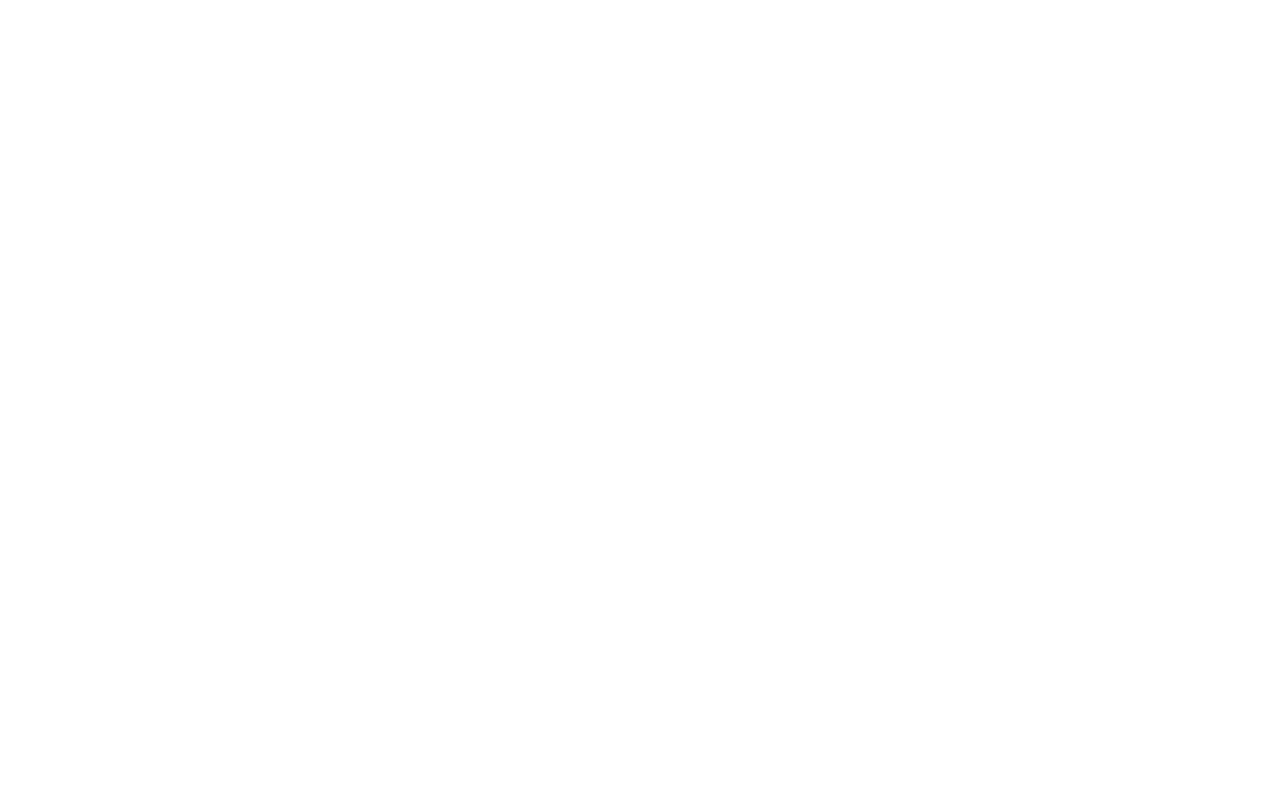
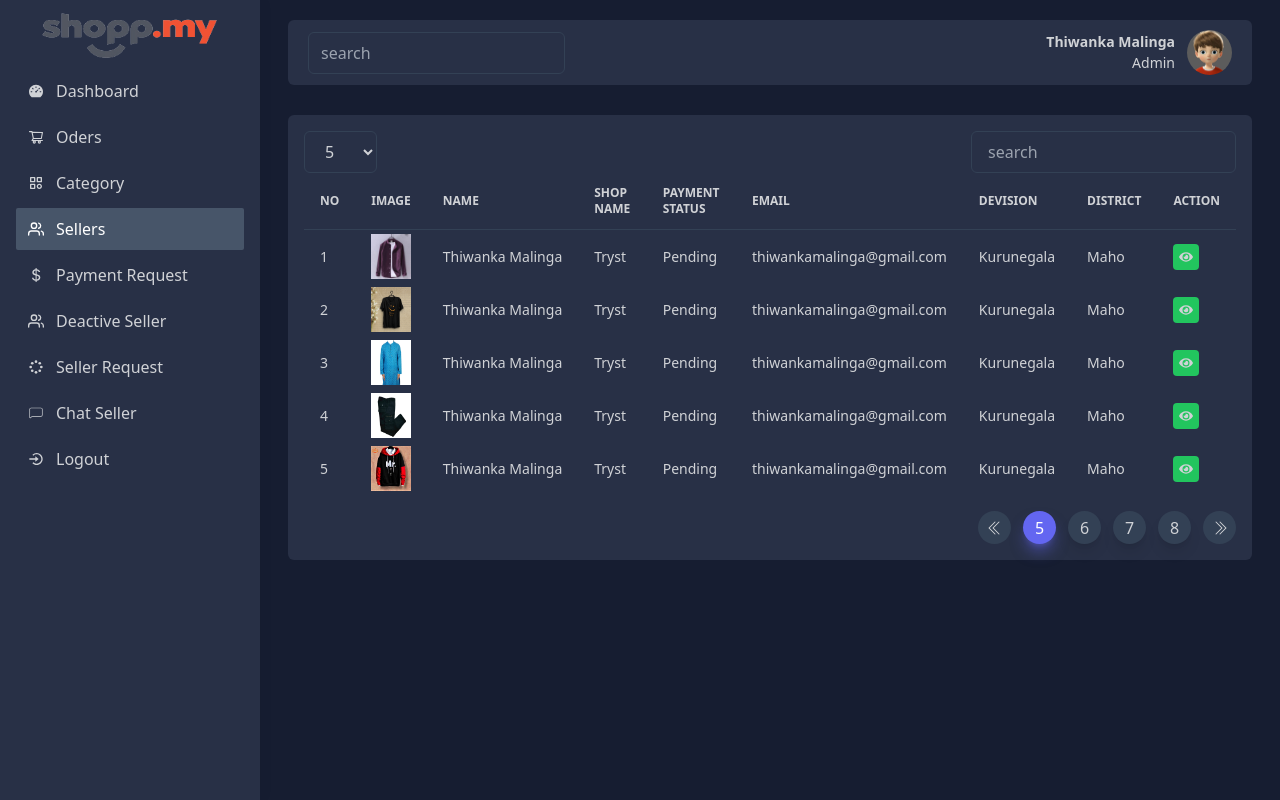
Before and after one commit to thiwaas/green-energy, a React (Create React App) app in the folder frontend/: page /admin/dashboard/sellers in a window 1280 px wide. Before the commit this address had no page. Built offline with nearby package versions, Linux system fonts and the light colour scheme.

Commit message:
edit : seller

```diff
--- a/frontend/src/router/routes/adminRoutes.js
+++ b/frontend/src/router/routes/adminRoutes.js
@@ -2,6 +2,7 @@
 const AdminDashboard = lazy(() => import("../../views/admin/AdminDashboard"))
 const Orders = lazy(() => import("../../views/admin/Orders"))
 const Category = lazy(() => import("../../views/admin/Category"))
+const Sellers = lazy(() => import("../../views/admin/Sellers"))
 export const adminRoutes = [
     {
         path : 'admin/dashboard',
@@ -17,5 +18,10 @@
         path : 'admin/dashboard/category',
         element: <Category />,
         role: 'admin'
+    },
+    {
+        path : 'admin/dashboard/sellers',
+        element: <Sellers />,
+        role: 'admin'
     }
 ]
--- a/frontend/src/views/admin/AdminDashboard.jsx
+++ b/frontend/src/views/admin/AdminDashboard.jsx
@@ -188,7 +188,6 @@
               </tr>
             </thead>
             <tbody>
-            </tbody>
               {
                 [1, 2, 3, 4, 5].map((d, i) => <tr key={i}>
                   <td scope='row' className='py-3 px-4 font-medium whitespace-nowrap'>#455fdf54545</td>
@@ -204,6 +203,7 @@
                   </td>
                 </tr>)
               }
+            </tbody>
           </table>
         </div>
       </div>
--- a/frontend/src/views/admin/Category.jsx
+++ b/frontend/src/views/admin/Category.jsx
@@ -41,7 +41,6 @@
                                 </tr>
                             </thead>
                             <tbody>
-                            </tbody>
                                 {
                                     [1, 2, 3, 4, 5].map((d, i) => <tr key={i}>
                                         <td scope='row' className='py-1 px-4 font-medium whitespace-nowrap'>{d}</td>
@@ -59,6 +58,7 @@
                                         </td>
                                     </tr>)
                                 }
+                            </tbody>
                         </table>
                     </div>
                     <div className='w-full flex justify-end mt-4 bottom-4 right-4 '>
--- /dev/null
+++ b/frontend/src/views/admin/Sellers.jsx
@@ -0,0 +1,88 @@
+/* eslint-disable jsx-a11y/scope */
+/* eslint-disable no-unused-vars */
+import React, { useState }from 'react'
+import { Link } from 'react-router-dom'
+import { FaEye } from 'react-icons/fa'
+import Pagination from '../seller/Pagination'
+
+const Sellers = () => {
+    const [currentPage, setCurrentPage] = useState(5)
+    const [searchValue, setSearchValue] = useState('')
+    const [parPage, setParPage] = useState(5)
+    const [show, setShow] = useState(false)
+  return (
+    <div className='px-2 lg:px-7 pt-5'>
+        <div className='w-full p-4 bg-[#283046] rounded-md'>
+            <div className='flex justify-between items-center'>
+                <select onChange={(e) => setParPage(parseInt(e.target.value))}className='px-4 py-2 focus:border-indigo-500 outline-none bg-[#283046] border border-slate-700 rounded-md text-[#d0d2d6]'>
+                    <option value= "5">5</option>
+                    <option value= "5">15</option>
+                    <option value= "5">25</option>
+                </select>
+                <input className='px-4 py-2 focus:border-indigo-500 outline-none bg-[#283046] border border-slate-700 rounded-md text-[#d0d2d6]' type="text" placeholder= 'search'/>
+            </div>
+            <div className='relative overflow-x-auto'>
+                <table className='w-full text-sm text-left text-[#d0d2d6]'>
+                    <thead className='text-xs text-[#d0d2d6] uppercase border-b border-slate-700'>
+                        <tr>
+                            <th scope='col' className='py-3 px-4'>No</th>
+                            <th scope='col' className='py-3 px-4'>Image</th>
+                            <th scope='col' className='py-3 px-4'>Name</th>
+                            <th scope='col' className='py-3 px-4'>Shop Name</th>
+                            <th scope='col' className='py-3 px-4'>Payment Status</th>
+                            <th scope='col' className='py-3 px-4'>Email</th>
+                            <th scope='col' className='py-3 px-4'>Devision</th>
+                            <th scope='col' className='py-3 px-4'>District</th>
+                            <th scope='col' className='py-3 px-4'>Action</th>
+                        </tr>
+                    </thead>
+                    <tbody className='text-sm font-normal'>
+                        {
+                            [1, 2, 3, 4, 5].map((d, i) => <tr key={i}>
+                                <td scope='row' className='py-1 px-4 font-medium whitespace-nowrap'>{i + 1}</td>
+                                <td scope='row' className='py-1 px-4 font-medium whitespace-nowrap'>
+                                    <img className='w-[45px] h-[45px]' src={`http://localhost:3000/images/category/${d}.jpg`} alt="" />
+                                </td>
+                                <td scope='row' className='py-1 px-4 font-medium whitespace-nowrap'>
+                                    <span>Thiwanka Malinga</span>
+                                </td>
+                                <td scope='row' className='py-1 px-4 font-medium whitespace-nowrap'>
+                                    <span>Tryst</span>
+                                </td>
+                                <td scope='row' className='py-1 px-4 font-medium whitespace-nowrap'>
+                                    <span>Pending</span>
+                                </td>
+                                <td scope='row' className='py-1 px-4 font-medium whitespace-nowrap'>
+                                    <span>thiwankamalinga@gmail.com</span>
+                                </td>
+                                <td scope='row' className='py-1 px-4 font-medium whitespace-nowrap'>
+                                    <span>Kurunegala</span>
+                                </td>
+                                <td scope='row' className='py-1 px-4 font-medium whitespace-nowrap'>
+                                    <span>Maho</span>
+                                </td>
+                                <td scope='row' className='py-1 px-4 font-medium whitespace-nowrap'>
+                                    <div className='flex justify-start items-center gap-4'>
+                                        <Link className='p-[6px] bg-green-500 rounded hover:shadow-lg hover:shadow-green-500/50'><FaEye /></Link>
+                                    </div>
+                                </td>
+                            </tr>)
+                        }
+                    </tbody>
+                </table>
+            </div>
+            <div className='w-full flex justify-end mt-4 bottom-4 right-4 '>
+                <Pagination
+                    pageNumber = {currentPage}
+                    setPageNumber = {setCurrentPage}
+                    totalItem = {50}
+                    parPage = {parPage}
+                    showItem = {4}
+                />
+            </div>
+        </div>
+    </div>
+  )
+}
+
+export default Sellers
```
Lines whose indentation alone changed are shown as unchanged.
